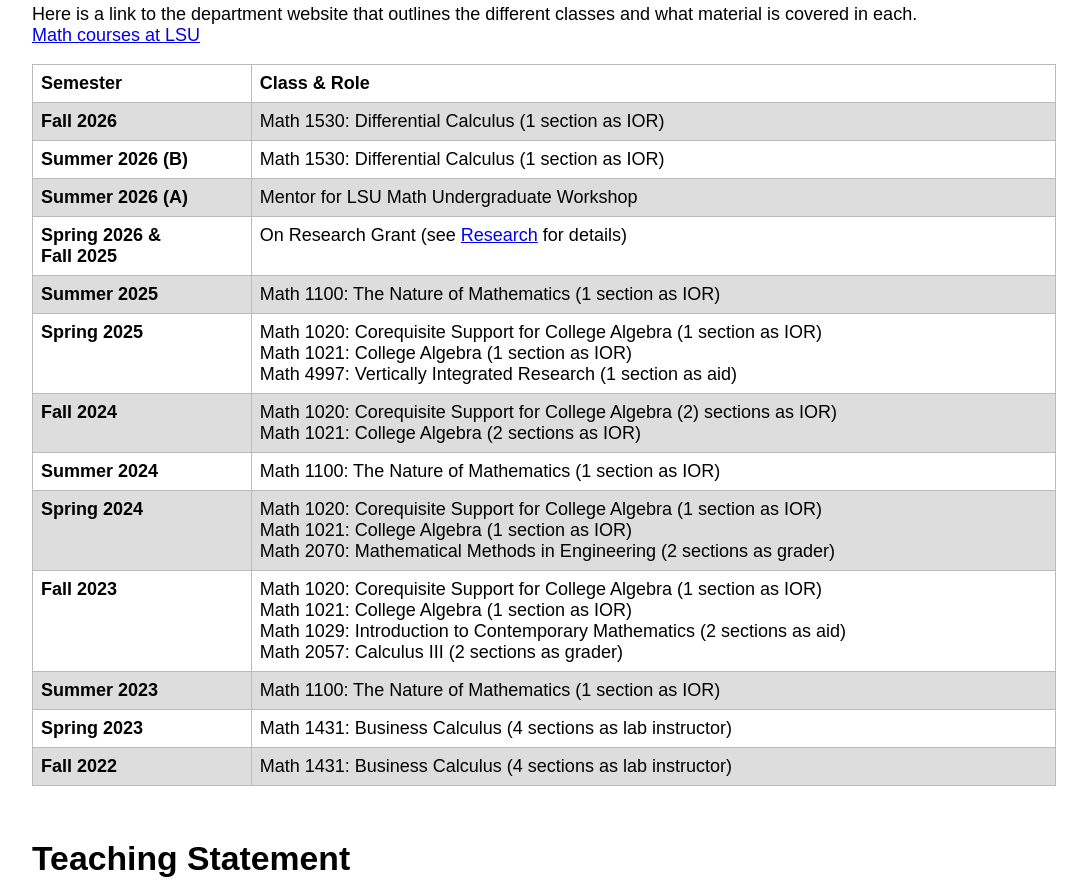
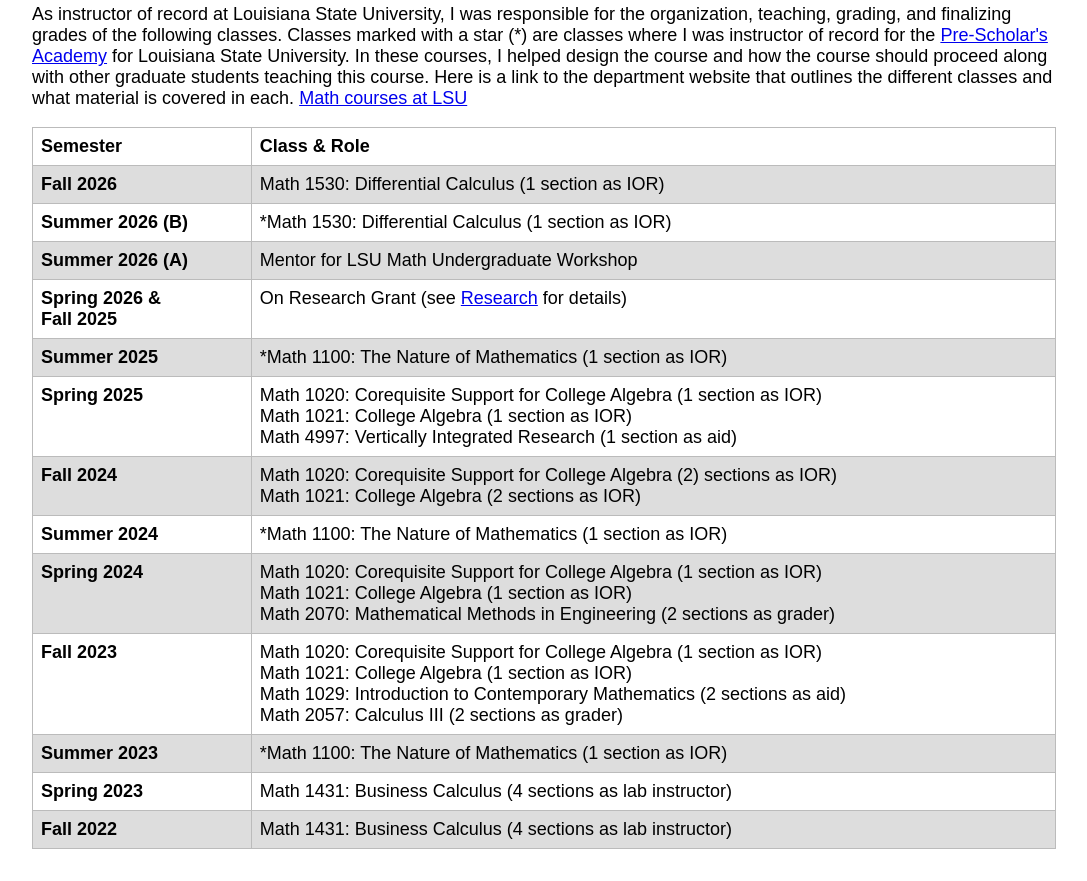
Before and after one commit to Matt-lemoine/Matt-lemoine.github.io, a plain HTML site: page Teaching.html in a window 1280 px wide. Shown: the part 337-1218 px from the top of the page, without its empty margins (96-1183 px from the left). Drawn offline with Linux system fonts and the light colour scheme.

Commit message:
updating 11.11

```diff
--- a/Teaching.html
+++ b/Teaching.html
@@ -66,7 +66,10 @@
     <h2>Classes taught at Louisiana State University</h2>
 
     <p>
-        Here is a link to the department website that outlines the different classes and what material is covered in each. <br>
+        As instructor of record at Louisiana State University, I was responsible for the organization, teaching, grading, and finalizing grades of the following classes.
+        Classes marked with a star (*) are classes where I was instructor of record for the <a href="https://www.lsu.edu/admissions/pre-scholars-academy.php">Pre-Scholar's Academy</a> for Louisiana State University.
+        In these courses, I helped design the course and how the course should proceed along with other graduate students teaching this course.
+        Here is a link to the department website that outlines the different classes and what material is covered in each.
         <a href="https://www.math.lsu.edu/courses" target = "_blank">Math courses at LSU</a>
     </p>
 
@@ -81,7 +84,7 @@
         </tr>
         <tr>
             <th>Summer 2026 (B)</th>
-            <td>Math 1530: Differential Calculus (1 section as IOR)</td>
+            <td>*Math 1530: Differential Calculus (1 section as IOR)</td>
         </tr>
         <tr>
             <th>Summer 2026 (A)</th>
@@ -93,7 +96,7 @@
         </tr>
         <tr>
             <th>Summer 2025</th>
-            <td>Math 1100: The Nature of Mathematics (1 section as IOR)</td>
+            <td>*Math 1100: The Nature of Mathematics (1 section as IOR)</td>
         </tr>
         <tr>
             <th>Spring 2025</th>
@@ -113,7 +116,7 @@
         </tr>
         <tr>
             <th>Summer 2024</th>
-            <td>Math 1100: The Nature of Mathematics (1 section as IOR)</td>
+            <td>*Math 1100: The Nature of Mathematics (1 section as IOR)</td>
         </tr>
         <tr>
             <th>Spring 2024</th>
@@ -137,7 +140,7 @@
         </tr>
         <tr>
             <th>Summer 2023</th>
-            <td>Math 1100: The Nature of Mathematics (1 section as IOR)</td>
+            <td>*Math 1100: The Nature of Mathematics (1 section as IOR)</td>
         </tr>
         <tr>
             <th>Spring 2023</th>
--- a/navigation.js
+++ b/navigation.js
@@ -1,7 +1,7 @@
-// Create a new footer element
+// Create a new navigation element
 const Navigation = document.createElement('navigation');
 
-// Set the content of the footer
+// Set the content of the navigation tab
 Navigation.innerHTML = `
 <style>
     .topnav {
```
Also changed, not shown: AboutMe.html (+2 -1 lines), Lagniappe.html (+6 -6 lines).
